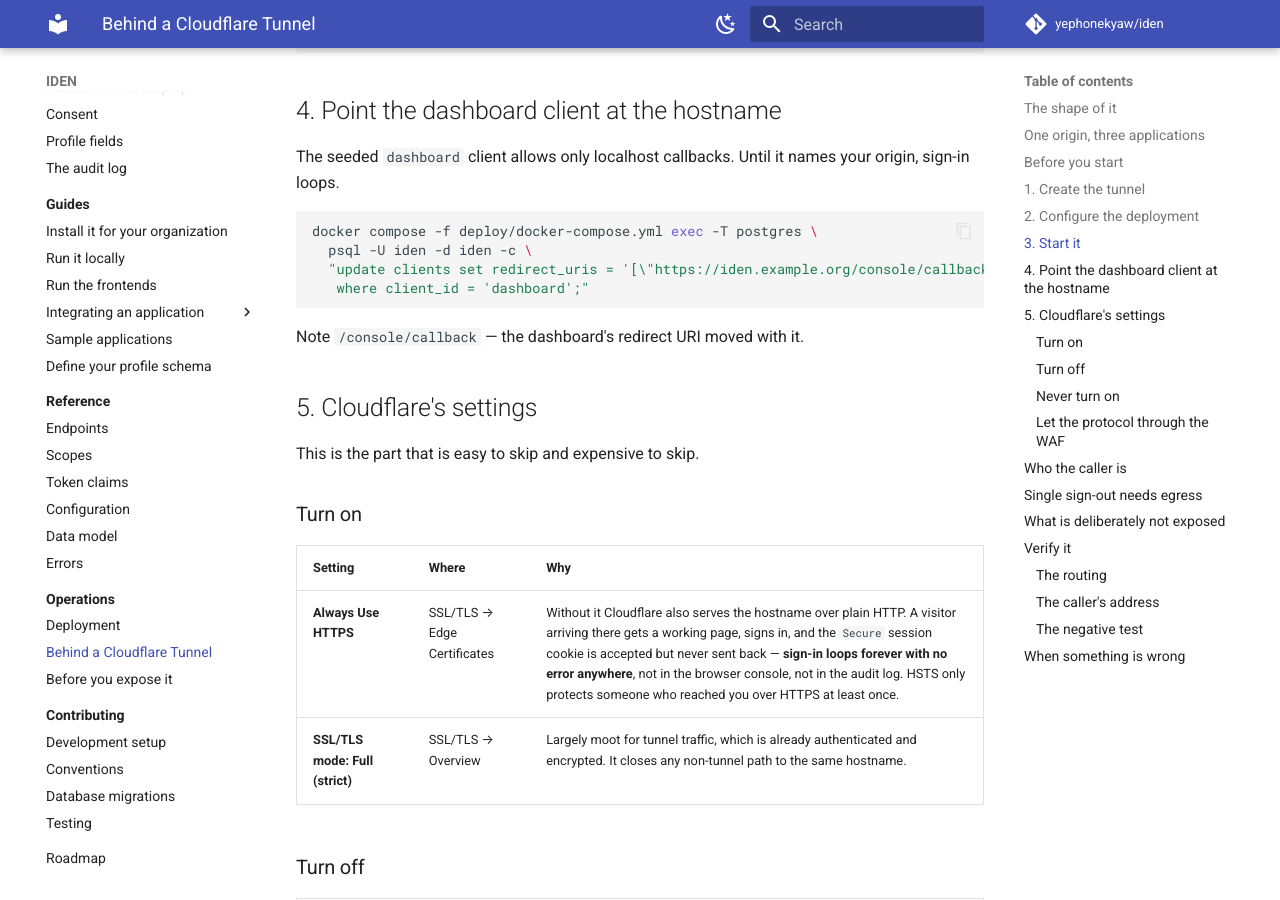
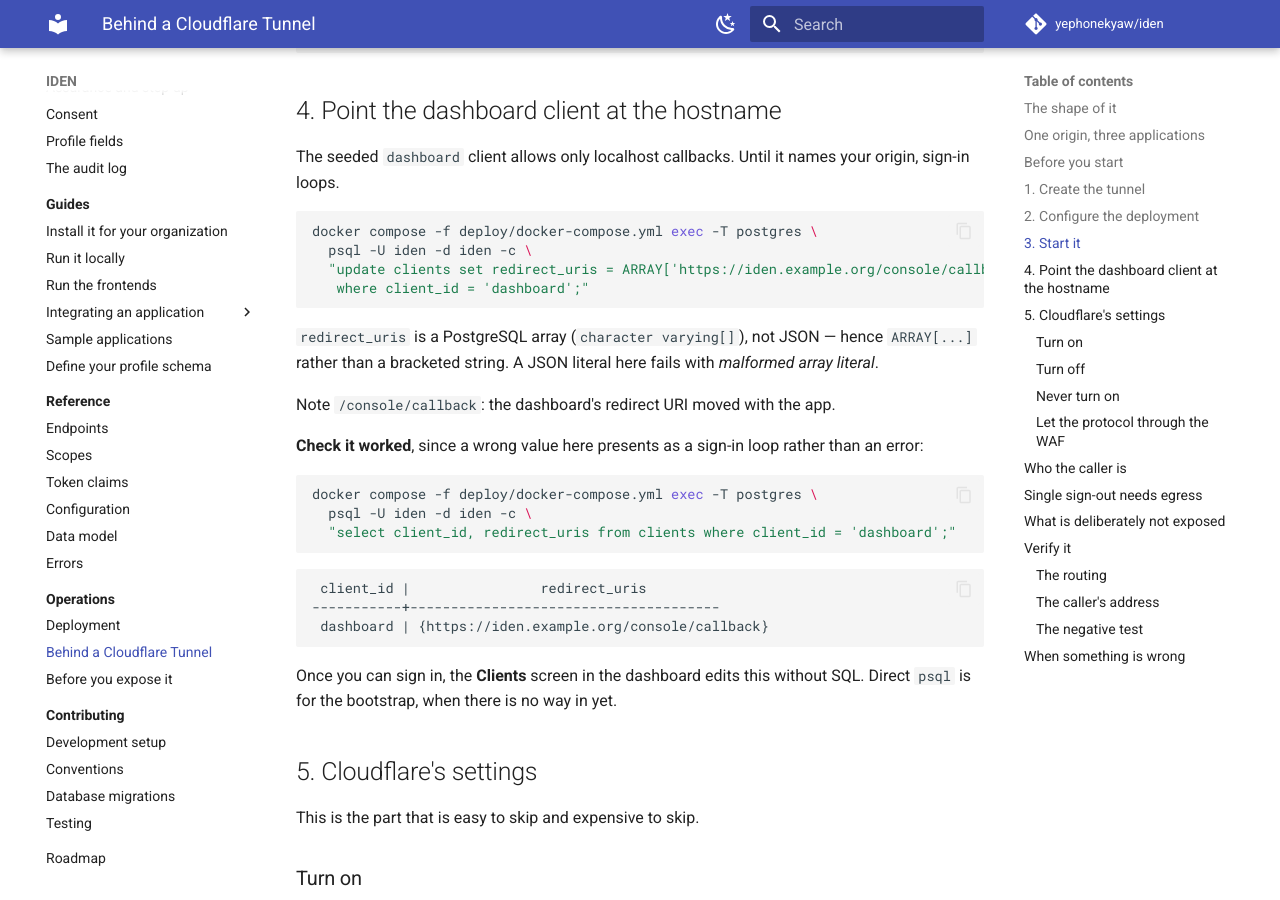
Before and after one commit to yephonekyaw/iden, an MkDocs documentation site: the page built from doc/operations/cloudflare-tunnel.md, in a window 1280 px wide and 900 px high, scrolled down 4249 px. Built offline with MkDocs 1.6.1 and Material for MkDocs 9.7.7, drawn with Linux system fonts in a browser that asks for light colours; comment, search, counter and statistics services are not loaded.

Commit message:
docs: fix the redirect URI update, which was written as JSON
redirect_uris is character varying[], not jsonb, so the bracketed string
literal failed:

  ERROR: malformed array literal: "["https://.../console/callback"]"
  DETAIL: "[" must introduce explicitly-specified array dimensions.

ARRAY[...] is the right form. Adds a check-it-worked step, because a wrong
value here surfaces as a sign-in loop rather than an error, and a pointer to
the Clients screen -- psql is only for the bootstrap, before there is a way
in.

````diff
--- a/doc/operations/cloudflare-tunnel.md
+++ b/doc/operations/cloudflare-tunnel.md
@@ -178,11 +178,31 @@ loops.
 ```bash
 docker compose -f deploy/docker-compose.yml exec -T postgres \
   psql -U iden -d iden -c \
-  "update clients set redirect_uris = '[\"https://iden.example.org/console/callback\"]'
+  "update clients set redirect_uris = ARRAY['https://iden.example.org/console/callback']
    where client_id = 'dashboard';"
 ```
 
-Note `/console/callback` — the dashboard's redirect URI moved with it.
+`redirect_uris` is a PostgreSQL array (`character varying[]`), not JSON — hence `ARRAY[...]` rather
+than a bracketed string. A JSON literal here fails with *malformed array literal*.
+
+Note `/console/callback`: the dashboard's redirect URI moved with the app.
+
+**Check it worked**, since a wrong value here presents as a sign-in loop rather than an error:
+
+```bash
+docker compose -f deploy/docker-compose.yml exec -T postgres \
+  psql -U iden -d iden -c \
+  "select client_id, redirect_uris from clients where client_id = 'dashboard';"
+```
+
+```text
+ client_id |                redirect_uris
+-----------+--------------------------------------
+ dashboard | {https://iden.example.org/console/callback}
+```
+
+Once you can sign in, the **Clients** screen in the dashboard edits this without SQL. Direct
+`psql` is for the bootstrap, when there is no way in yet.
 
 ## 5. Cloudflare's settings
 
````
